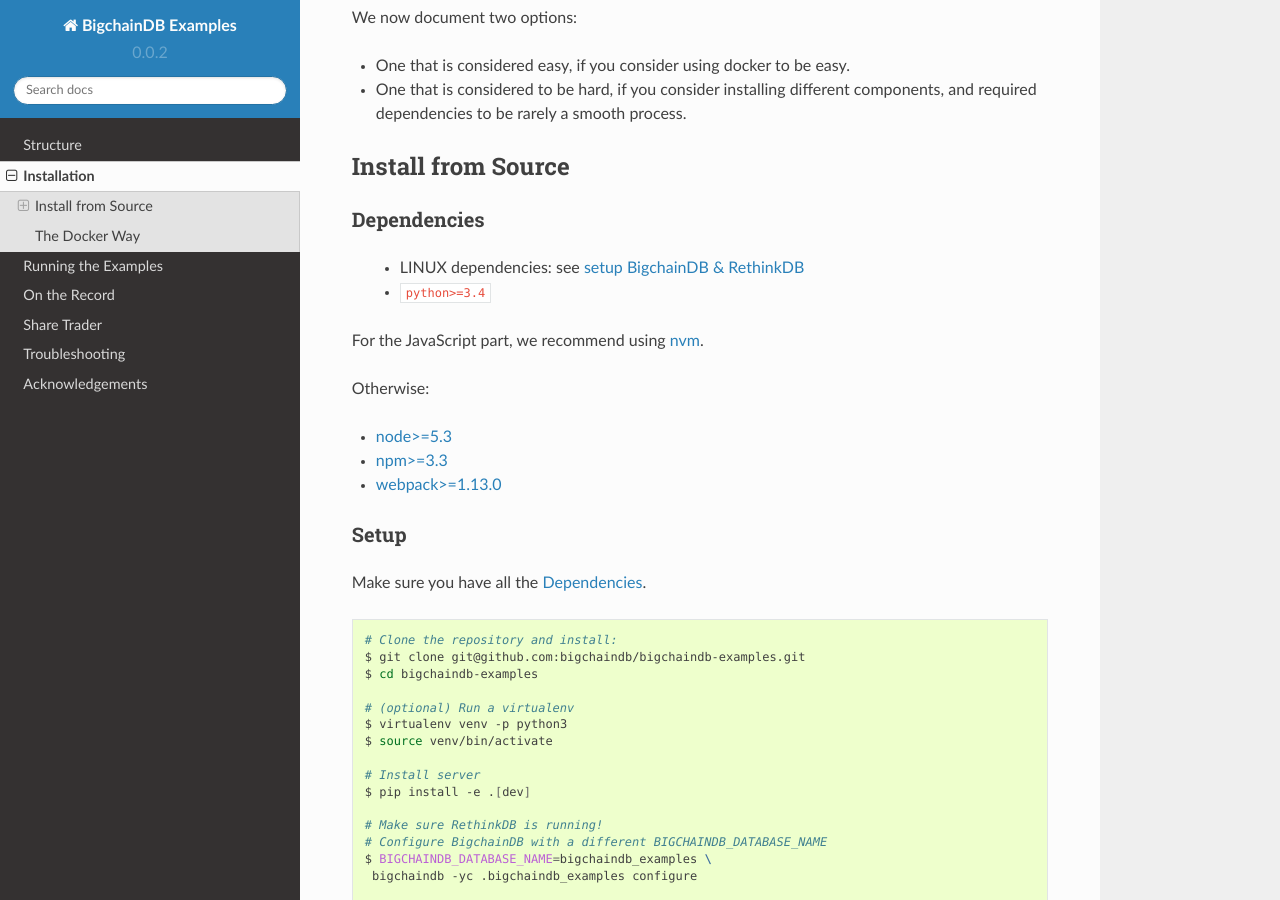
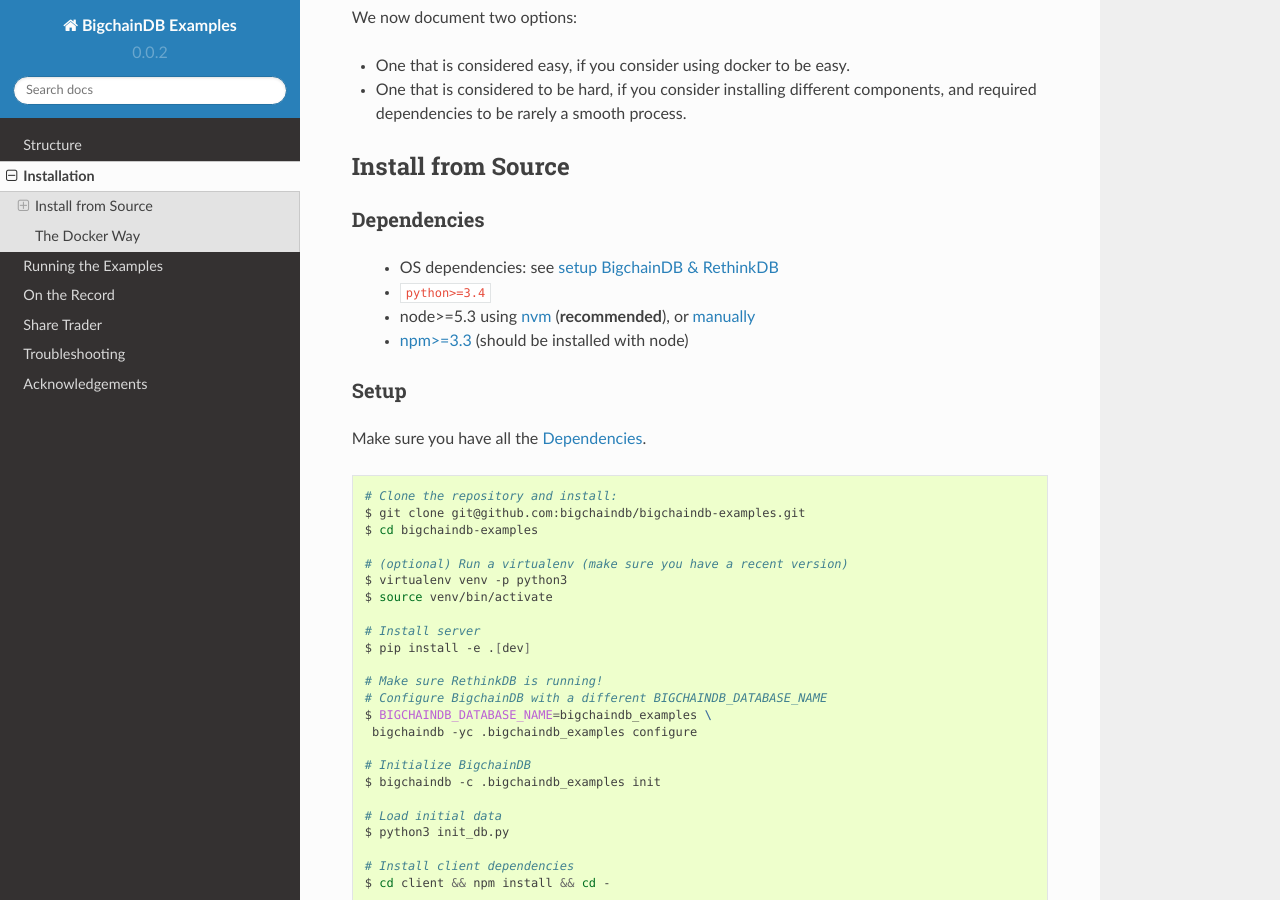
Before and after one commit to bigchaindb/bigchaindb-examples, a Sphinx documentation site: the page built from docs/source/install.rst, in a window 1280 px wide and 900 px high, scrolled down 383 px. Built offline with Sphinx 7.4.7 and the Read the Docs theme 2.0.0, drawn with Linux system fonts in a browser that asks for light colours.

Commit message:
Improve install and run docs

```diff
--- a/docs/source/install.rst
+++ b/docs/source/install.rst
@@ -29,16 +29,11 @@
 Dependencies
 ^^^^^^^^^^^^
 
- * LINUX dependencies: see `setup BigchainDB & RethinkDB <https://bigchaindb.readthedocs.io/en/latest/installing-server.html#install-and-run-rethinkdb-server>`_
+ * OS dependencies: see `setup BigchainDB & RethinkDB <https://bigchaindb.readthedocs.io/en/latest/installing-server.html#install-and-run-rethinkdb-server>`_
  * ``python>=3.4``
-
-For the JavaScript part, we recommend using `nvm <https://github.com/creationix/nvm#installation>`_.
-
-Otherwise:
-
-* `node>=5.3 <https://nodejs.org/en/download/>`_
-* `npm>=3.3 <https://docs.npmjs.com/getting-started/installing-node>`_
-* `webpack>=1.13.0 <https://webpack.github.io/docs/installation.html>`_
+ * node>=5.3 using `nvm <https://github.com/creationix/nvm#installation>`_ (**recommended**), or
+   `manually <https://nodejs.org/en/download/>`_
+ * `npm>=3.3 <https://docs.npmjs.com/getting-started/installing-node>`_ (should be installed with node)
 
 
 Setup
@@ -52,7 +47,7 @@
     $ git clone git@github.com:bigchaindb/bigchaindb-examples.git
     $ cd bigchaindb-examples
 
-    # (optional) Run a virtualenv
+    # (optional) Run a virtualenv (make sure you have a recent version)
     $ virtualenv venv -p python3
     $ source venv/bin/activate
 
```
Also changed, not shown: docs/source/run.rst (+4 -4 lines).
